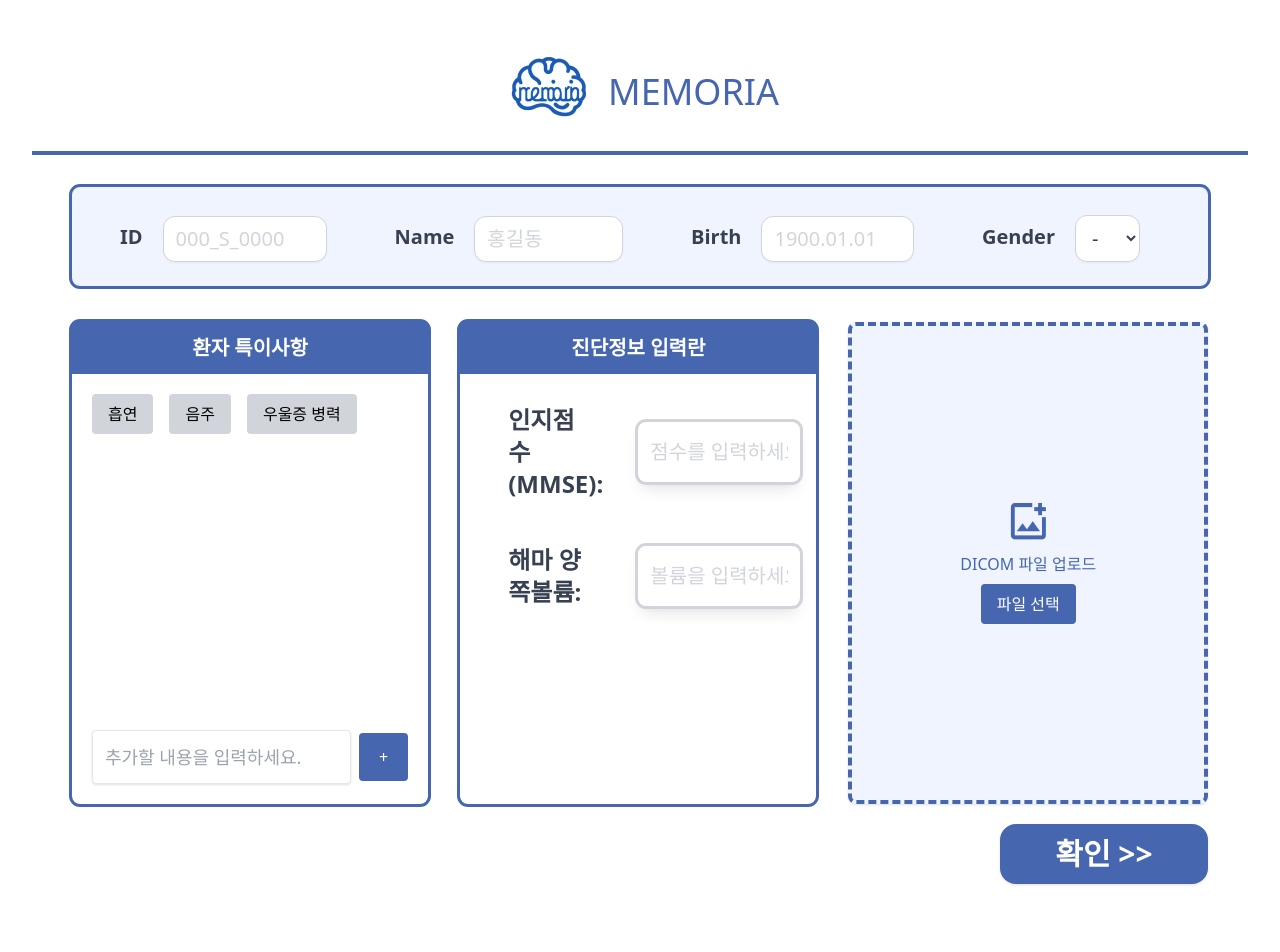
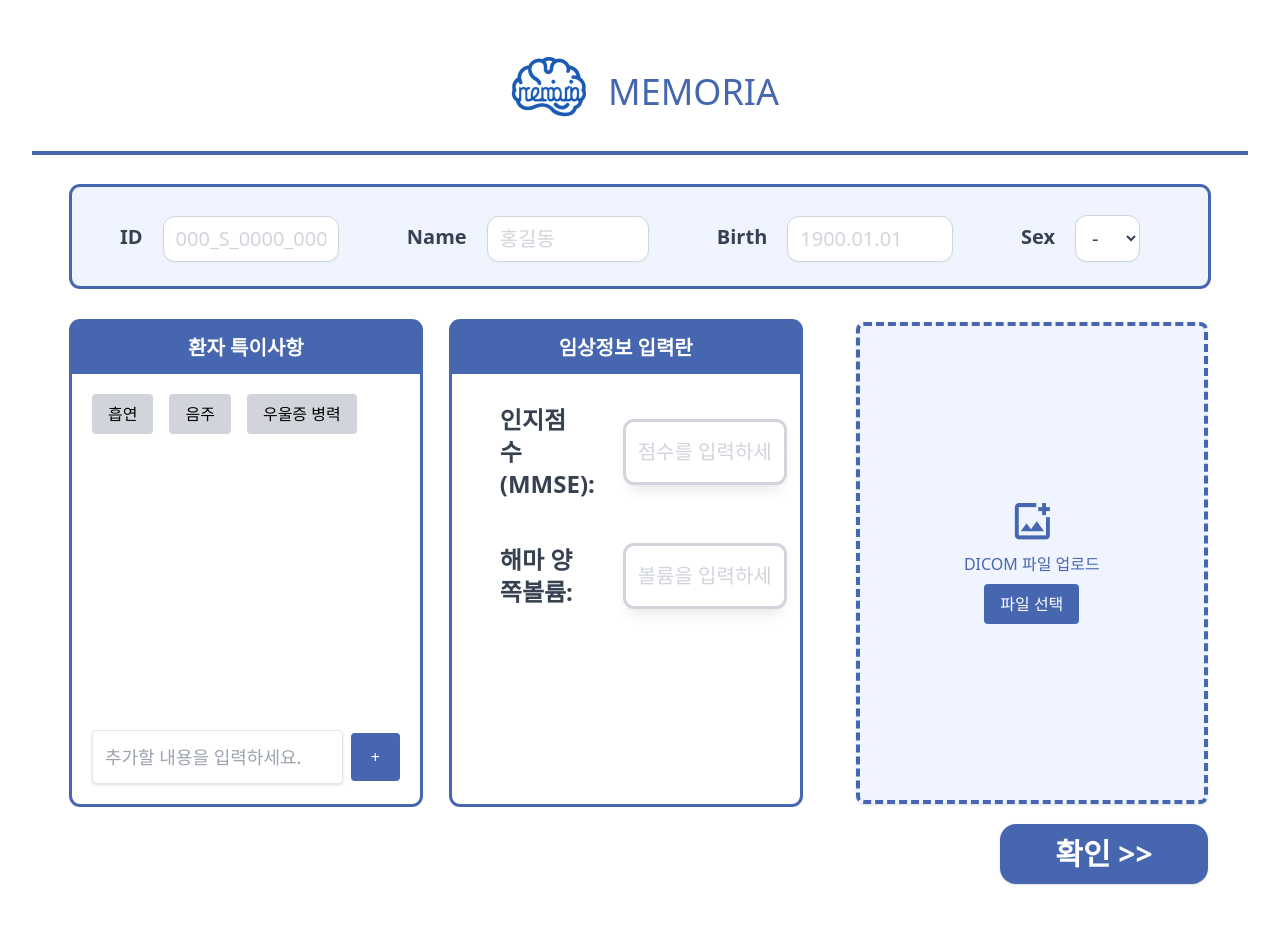
Before and after one commit to Dementia-Diagnosis-Project/memoria_WEB, a Django app: page /manager/input/ in a window 1280 px wide. Run offline with Django 5.2, Linux system fonts and the light colour scheme; some libraries are stand-ins or nearby versions.

Commit message:
[upload] file

```diff
--- a/memoria/manager/templates/manager/input.html
+++ b/memoria/manager/templates/manager/input.html
@@ -57,7 +57,7 @@
                             <label for="id" class="block text-xl font-bold text-gray-700">ID</label>
                         </div>
                         <div class="flex justify-start mx-5">
-                            <input type="text" id="id" name="id" class="hover:bg-white appearance-none mt-1 block w-full px-3 py-2 text-gray-700 bg-white border border-gray-300 rounded-xl text-xl shadow-sm placeholder-gray-300 focus:bg-white focus:outline-none focus:border-blue-500" placeholder="000_S_0000">
+                            <input type="text" id="id" name="id" class="hover:bg-white appearance-none mt-1 block w-full px-3 py-2 text-gray-700 bg-white border border-gray-300 rounded-xl text-xl shadow-sm placeholder-gray-300 focus:bg-white focus:outline-none focus:border-blue-500" placeholder="000_S_0000_000000">
                         </div>
                     </div>
                     <!--NAME-->
@@ -78,13 +78,13 @@
                             <input type="text" id="birth" name="birth" class="appearance-none mt-1 block w-full px-3 py-2 text-gray-700 bg-white border border-gray-300 rounded-xl text-xl shadow-sm placeholder-gray-300 focus:bg-white focus:outline-none focus:border-blue-500" placeholder="1900.01.01">
                         </div>
                     </div>
-                    <!--GENDER-->
+                    <!--SEX-->
                     <div class="flex justify-center items-center mx-6">
                         <div class="flex justify-end">
-                            <label for="gender" class="block text-xl font-bold text-gray-700">Gender</label>
+                            <label for="sex" class="block text-xl font-bold text-gray-700">Sex</label>
                         </div>
                         <div class="flex justify-start mx-5">
-                            <select id="gender" name="gender" class="mt-1 block w-30 px-3 py-2 border text-gray-700 bg-white border-gray-300 rounded-xl shadow-sm text-xl placeholder-gray-300 focus:bg-white focus:outline-none focus:border-blue-500" placeholder="-">
+                            <select id="sex" name="sex" class="mt-1 block w-30 px-3 py-2 border text-gray-700 bg-white border-gray-300 rounded-xl shadow-sm text-xl placeholder-gray-300 focus:bg-white focus:outline-none focus:border-blue-500" placeholder="-">
                                 <option class="text-gray-400" value="" disabled selected>-</option>
                                 <option>남</option>
                                 <option>여</option>
@@ -94,7 +94,6 @@
                 </div>
             </div>
         </div>
-
         <!-- 데이터 입력받는 부분 -->
         <div class="flex justify-around mx-10 my-5 items-stretch ...">
             <!-- 첫번째 container -->
@@ -125,7 +124,7 @@
             <div class="outline outline-[#4766B0] items-center bg-white shadow rounded-lg mr-8 w-1/3">
                 <!-- 상단 구분바 -->
                 <div class="mb-4 text-center">
-                    <h2 class="text-xl font-bold py-3 bg-[#4766B0] text-white">진단정보 입력란</h2>
+                    <h2 class="text-xl font-bold py-3 bg-[#4766B0] text-white">임상정보 입력란</h2>
                 </div>
                 <!-- 진단 정보 입력란 -->
                 <div class="grid grid-rows-2 grid-cols-2 my-4 mx-4 flex items-center">
@@ -144,7 +143,7 @@
                 </div>
             </div>
             <!-- 세번째 container -->
-            <div class="container border-4 border-dashed border-[#4766B0] bg-[#EFF4FF] shadow rounded-lg p-6 w-1/3">
+            <div class="container border-4 border-dashed border-[#4766B0] bg-[#EFF4FF] shadow rounded-lg p-6 ml-6 w-1/3">
               <div id="upload-area" class="flex justify-center items-center w-full h-full">
                 <div id="drop-area" class=" rounded-lg w-full h-full p-12 flex flex-col justify-center items-center">
                   <img id="upload-icon" src="{% static 'css/src/source/add_photo.png' %}" alt="Upload Icon" class="mb-3">
@@ -170,10 +169,8 @@
             <button class="bg-[#4766B0] text-white text-3xl font-bold shadow rounded-2xl py-3 mb-4 w-52" onclick="saveData()">
                 확인 >>
             </button>
-
         </div>
     </div>
-</form>
 
     <script>
       // 데이터 저장을 위한 객체
@@ -188,6 +185,8 @@
 
       // 버튼 클릭 상태 토글 함수
       function toggleButton(element) {
+        const id = element.id;
+        patient_data[id] = !patient_data[id];
         element.classList.toggle('bg-gray-300', !patient_data[id]);
         element.classList.toggle('bg-[#4766B0]', patient_data[id]);
       }
@@ -213,29 +212,26 @@
 
       // input 페이지 전체 데이터 저장 함수
       function saveData() {
-        // 입력 필드에서 데이터 수집
-        const id = document.getElementById('id').value;
-        const name = document.getElementById('name').value;
-        const birth = document.getElementById('birth').value;
-        const gender = document.getElementById('gender').value;
-        const smoking = document.getElementById('smoking').classList.contains('bg-[#4766B0]') ? 'Yes' : 'No';
-        const drinking = document.getElementById('drinking').classList.contains('bg-[#4766B0]') ? 'Yes' : 'No';
-        const depression = document.getElementById('depression').classList.contains('bg-[#4766B0]') ? 'Yes' : 'No';
-        const mmseScore = document.getElementById('mmseScore').value;
-        const hippocampusVolume = document.getElementById('hippocampusVolume').value;
+        patient_data.smoking = document.getElementById('smoking').value;
+        patient_data.drinking = document.getElementById('drinking').value;
+        patient_data.depression = document.getElementById('depression').value;
 
-        // CSV 형식의 문자열로 변환
-        const csvContent = `ID,Name,Birth,Gender,Smoking,Drinking,Depression,MMSE Score,Hippocampus Volume\n${id},${name},${birth},${gender},${smoking},${drinking},${depression},${mmseScore},${hippocampusVolume}`;
+        patient_data.mmseScore = document.getElementById('mmseScore').value;
+        patient_data.hippocampusVolume = document.getElementById('hippocampusVolume').value;
 
-        // Blob 객체로 변환하여 다운로드 링크 생성
-        const blob = new Blob([csvContent], { type: 'text/csv;charset=utf-8;' });
-        const url = URL.createObjectURL(blob);
-        const link = document.createElement('a');
-        link.setAttribute('href', url);
-        link.setAttribute('download', 'patient_data.csv');
-        document.body.appendChild(link);
-        link.click();
-        document.body.removeChild(link);
+        // 콘솔에 저장된 데이터를 표시 (실제 구현에서는 서버에 저장하거나 다른 처리를 할 수 있음)
+        console.log(data);
+
+        // 입력 필드 초기화
+        document.getElementById('smoking').value = '';
+        document.getElementById('drinking').value = '';
+        document.getElementById('depression').value = '';
+
+        document.getElementById('mmseScore').value = '';
+        document.getElementById('hippocampusVolume').value = '';
+
+        // 저장 완료 알림
+        alert('저장되었습니다.');
       }
       // 드롭 영역 요소
   const dropArea = document.getElementById('drop-area');
```
Also changed, not shown: memoria/manager/templates/manager/real_patient.html (+10 -10 lines).
